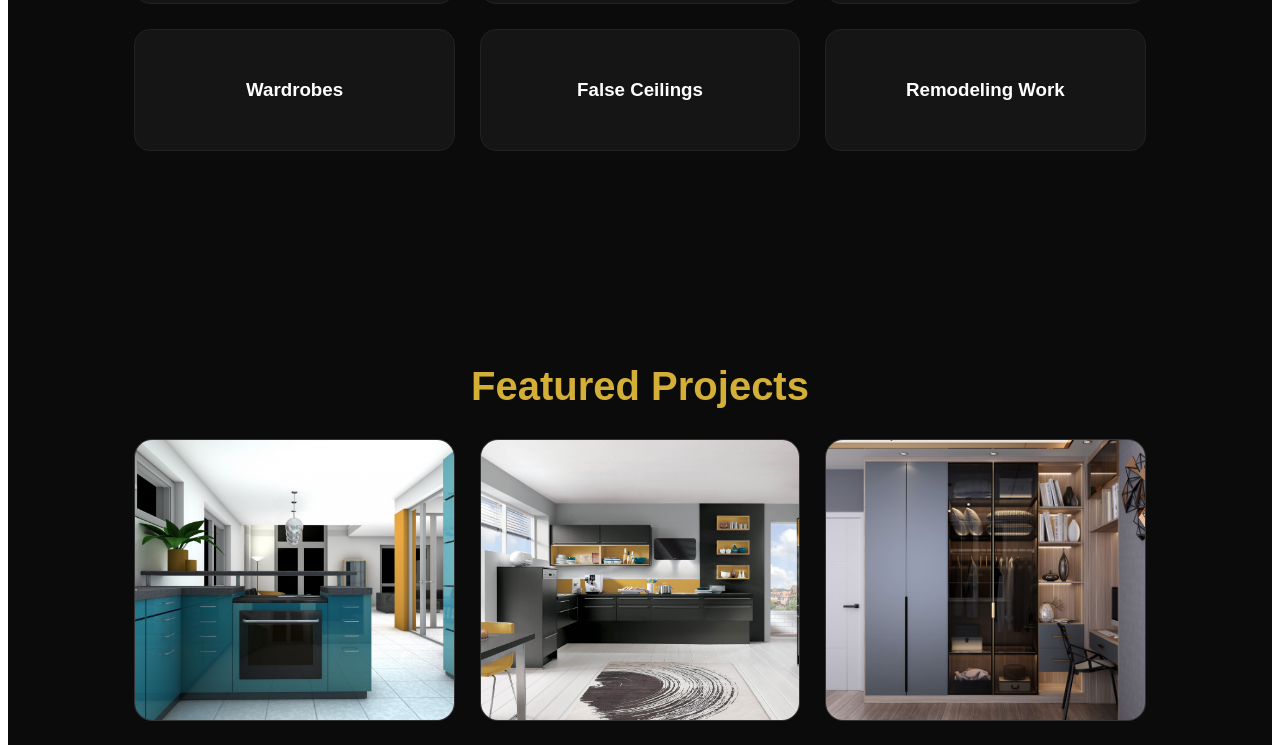
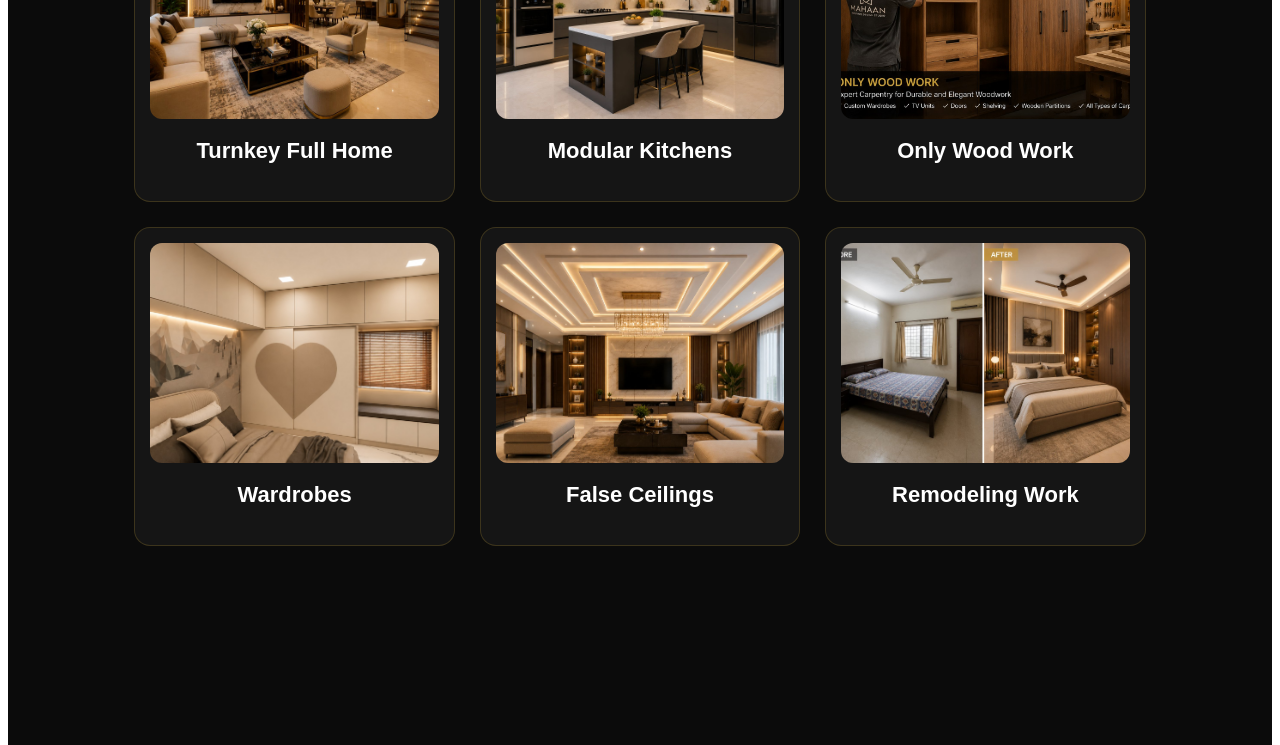
Before and after one commit to mahaanmadhan/mahaan-interiors-ai, a React (Vite) app: page / in a window 1280 px wide. Shown: the part 2280-3025 px from the top of the page. Built offline with nearby package versions, Linux system fonts and the light colour scheme.

Commit message:
Connect services images

```diff
--- a/src/App.jsx
+++ b/src/App.jsx
@@ -1,3 +1,9 @@
+import turnkeyHome from "./assets/turnkey-home.jpg";
+import modularKitchen from "./assets/modular-kitchen.jpg";
+import woodWork from "./assets/woodwork.jpg";
+import wardrobe from "./assets/wardrobe.jpg";
+import falseCeiling from "./assets/false-ceiling.jpg";
+import remodeling from "./assets/remodeling.jpg";
 import { db } from "./firebase";
 import { collection, addDoc } from "firebase/firestore";
 import { useState } from "react";
@@ -62,7 +68,32 @@ export default function App() {
       alert("Error submitting enquiry");
     }
   };
-
+const services = [
+  {
+    title: "Turnkey Full Home",
+    image: turnkeyHome,
+  },
+  {
+    title: "Modular Kitchens",
+    image: modularKitchen,
+  },
+  {
+    title: "Only Wood Work",
+    image: woodWork,
+  },
+  {
+    title: "Wardrobes",
+    image: wardrobe,
+  },
+  {
+    title: "False Ceilings",
+    image: falseCeiling,
+  },
+  {
+    title: "Remodeling Work",
+    image: remodeling,
+  },
+];
   return (
     <div style={pageStyle}>
       <nav style={navStyle}>
@@ -130,36 +161,36 @@ export default function App() {
       </section>
 
       <section id="services" style={sectionStyle}>
-        <h2 style={sectionTitle}>Our Services</h2>
+  <h2 style={sectionTitle}>Our Services</h2>
 
-        <div style={cardsGrid}>
-          {[
-            "Turnkey Full Home",
-            "Modular Kitchens",
-            "Only Wood Work",
-            "Wardrobes",
-            "False Ceilings",
-            "Remodeling Work",
-          ].map((item) => (
-            <div key={item} style={serviceCard}>
-              <h3>{item}</h3>
-            </div>
-          ))}
-        </div>
-      </section>
+  <div style={cardsGrid}>
+    {services.map((service) => (
+      <div key={service.title} style={serviceCard}>
+        <img
+          src={service.image}
+          alt={service.title}
+          style={{
+            width: "100%",
+            height: "220px",
+            objectFit: "cover",
+            borderRadius: "12px",
+          }}
+        />
 
-      <section id="projects" style={sectionStyle}>
-        <h2 style={sectionTitle}>Featured Projects</h2>
-
-        <div style={galleryGrid}>
-          {[project1, project2, project3, project4].map((img, index) => (
-            <div key={index} style={galleryCard}>
-              <img src={img} alt={`Project ${index + 1}`} style={galleryImage} />
-            </div>
-          ))}
-        </div>
-      </section>
-
+        <h3
+          style={{
+            color: "#fff",
+            textAlign: "center",
+            marginTop: "15px",
+            fontSize: "22px",
+          }}
+        >
+          {service.title}
+        </h3>
+      </div>
+    ))}
+  </div>
+</section>
       <section id="reviews" style={sectionStyle}>
         <h2 style={sectionTitle}>Customer Reviews</h2>
 
@@ -455,11 +486,11 @@ const cardsGrid = {
 
 const serviceCard = {
   background: "#151515",
-  padding: "30px",
+  padding: "15px",
   borderRadius: "16px",
-  border: "1px solid #222",
+  border: "1px solid rgba(212,175,55,0.2)",
+  overflow: "hidden",
 };
-
 const galleryGrid = {
   display: "grid",
   gridTemplateColumns: "repeat(auto-fit, minmax(250px, 1fr))",
```
Also changed, not shown: src/assets/wardrobe.jpg (renamed from src/assets/wordrobe.jpg).
